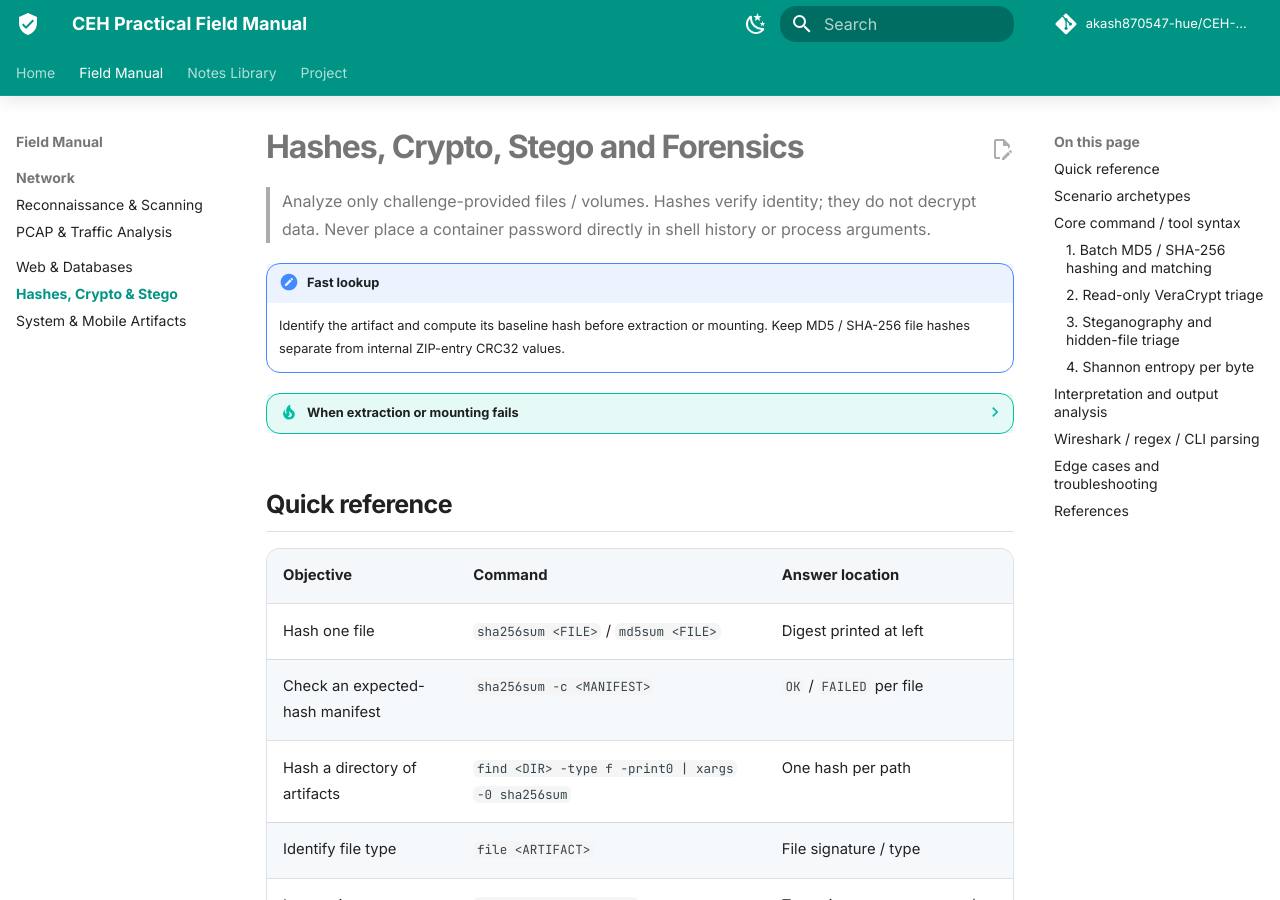
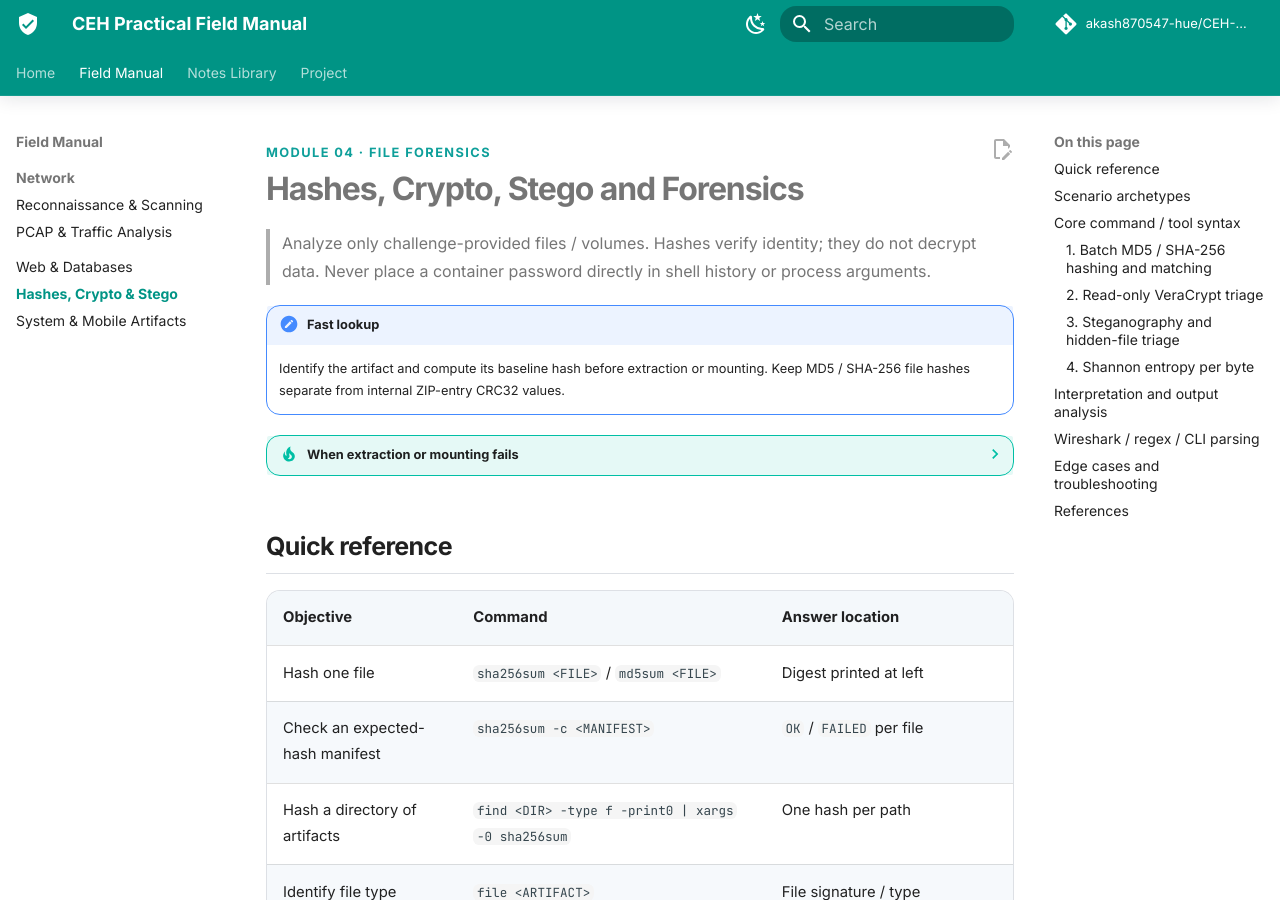
Before and after one commit to akash870547-hue/CEH-Notes, an MkDocs documentation site: the page built from docs/04-hashes-crypto.md, in a window 1280 px wide and 900 px high. Built offline with MkDocs 1.6.1 and Material for MkDocs 9.7.7, drawn with Linux system fonts in a browser that asks for light colours; comment, search, counter and statistics services are not loaded.

Commit message:
Add consistent module label to crypto guide

```diff
--- a/docs/04-hashes-crypto.md
+++ b/docs/04-hashes-crypto.md
@@ -1,3 +1,5 @@
+<p class="ceh-kicker">MODULE 04 · FILE FORENSICS</p>
+
 # Hashes, Crypto, Stego and Forensics
 
 > Analyze only challenge-provided files / volumes. Hashes verify identity; they do not decrypt data. Never place a container password directly in shell history or process arguments.
```
